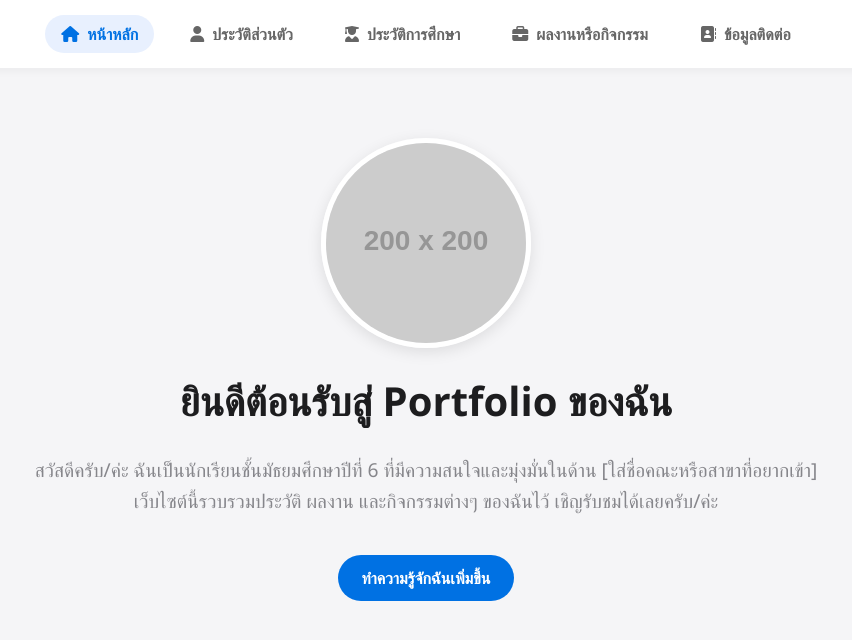
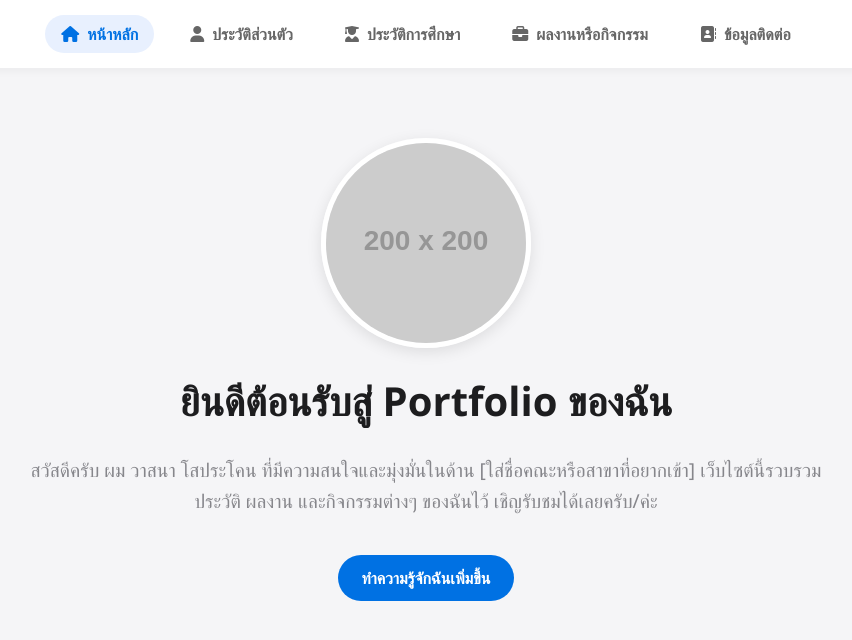
Before and after one commit to banana56eiei/portfolio2, a plain HTML site: page index.html in a window 1280 px wide. Shown: the whole page, without its empty margins (214-1066 px from the left). Drawn offline with Linux system fonts and the light colour scheme; placeholder pictures from the web are drawn by us.

Commit message:
Update index.html

```diff
--- a/index.html
+++ b/index.html
@@ -35,7 +35,7 @@
     <div class="container">
         <img src="https://via.placeholder.com/200" alt="Profile Picture" class="hero-img">
         <h1>ยินดีต้อนรับสู่ Portfolio ของฉัน</h1>
-        <p>สวัสดีครับ/ค่ะ ฉันเป็นนักเรียนชั้นมัธยมศึกษาปีที่ 6 ที่มีความสนใจและมุ่งมั่นในด้าน [ใส่ชื่อคณะหรือสาขาที่อยากเข้า] เว็บไซต์นี้รวบรวมประวัติ ผลงาน และกิจกรรมต่างๆ ของฉันไว้ เชิญรับชมได้เลยครับ/ค่ะ</p>
+        <p>สวัสดีครับ ผม วาสนา โสประโคน ที่มีความสนใจและมุ่งมั่นในด้าน [ใส่ชื่อคณะหรือสาขาที่อยากเข้า] เว็บไซต์นี้รวบรวมประวัติ ผลงาน และกิจกรรมต่างๆ ของฉันไว้ เชิญรับชมได้เลยครับ/ค่ะ</p>
         <a href="about.html" class="btn">ทำความรู้จักฉันเพิ่มขึ้น</a>
     </div>
 
```
